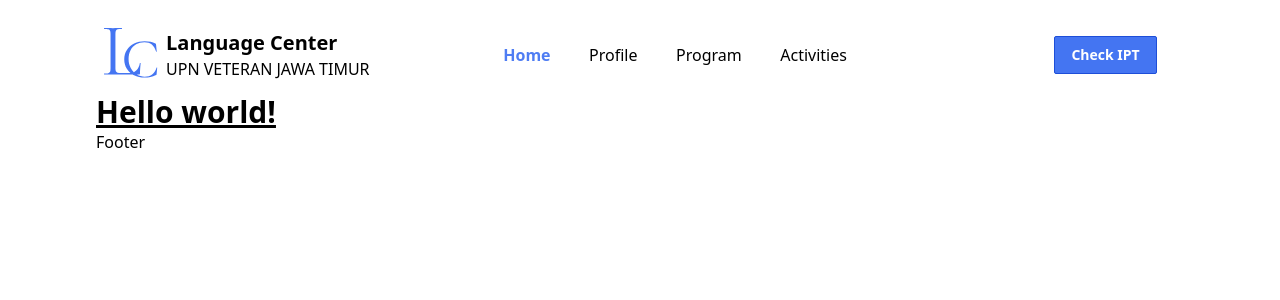
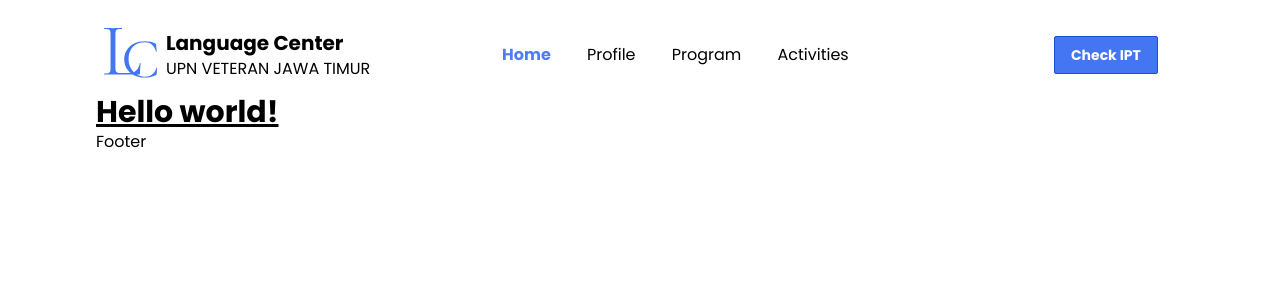
Before and after one commit to pusatbahasaupn/pusbasa, a React (Vite) app: page / in a window 1280 px wide. Shown: the top 300 px of the page. Built offline with nearby package versions, Linux system fonts and the light colour scheme.

Commit message:
chore: remove global css and ad poppins

```diff
--- a/src/index.css
+++ b/src/index.css
@@ -1,3 +1,11 @@
+@import url("https://fonts.googleapis.com/css2?family=Poppins:wght@300;400;600;700;800;900&display=swap");
+
 @tailwind base;
 @tailwind components;
 @tailwind utilities;
+
+@layer base {
+  body {
+    font-family: "Poppins", sans-serif;
+  }
+}
--- a/src/styles/global.css
+++ /dev/null
@@ -1,7 +0,0 @@
-@import url(
-    "https://fonts.googleapis.com/css2?family=Poppins:wght@300&display=swap"
-  );
-
-*{
-    font-family: 'Poppins', sans-serif;
-}
```
